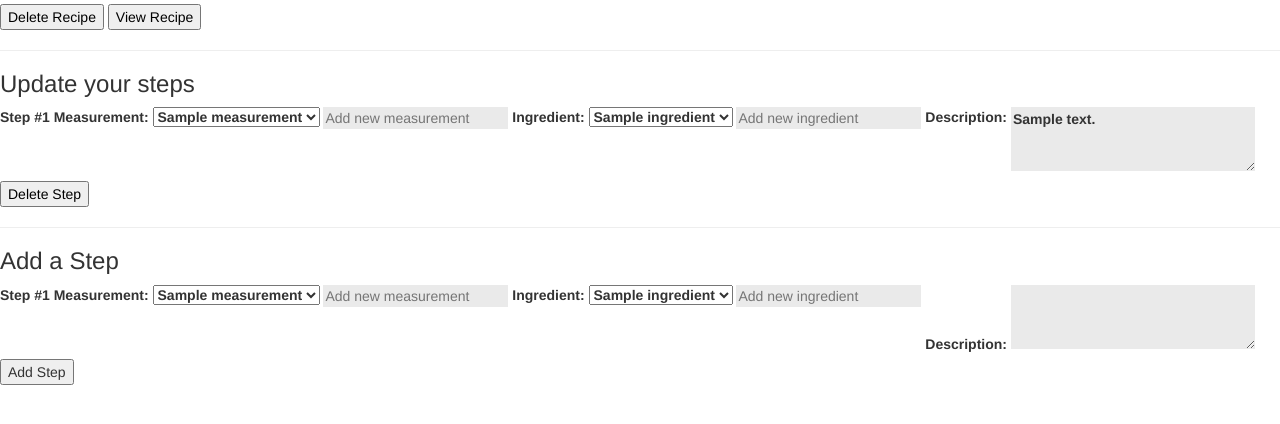
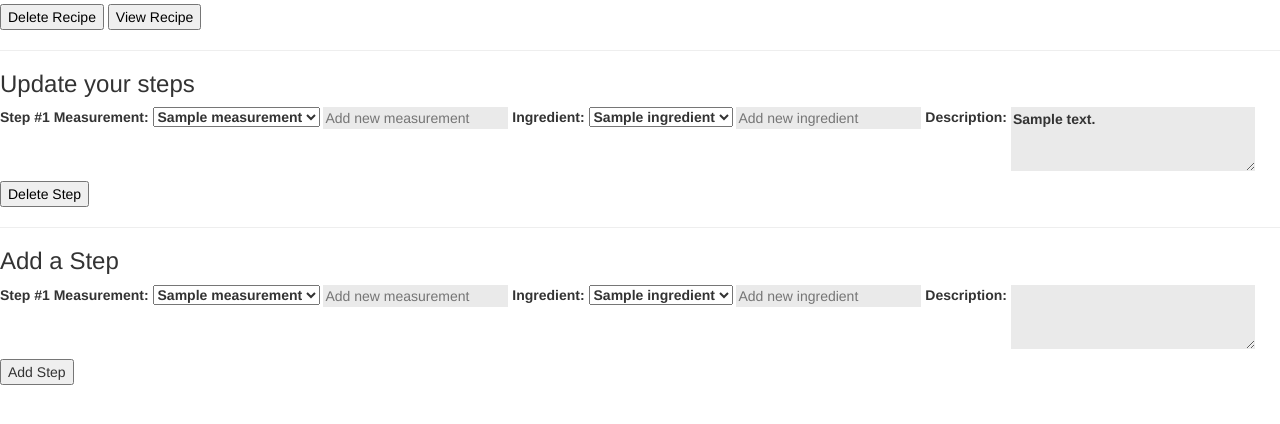
Before and after one commit to jgdepew/potluck, a Django app: template apps/cooking_app/templates/cooking_app/edit_recipe.html in a window 1280 px wide. Shown: the part 306-730 px from the top of the page. Run offline with Django 3.2, Linux system fonts and the light colour scheme; the template is opened without the code that fills it: most values are stand-ins (such as "Sample title", 1, 10 or a date in 2020); some libraries are stand-ins or nearby versions.

Commit message:
fix description alignment

```diff
--- a/apps/cooking_app/templates/cooking_app/edit_recipe.html
+++ b/apps/cooking_app/templates/cooking_app/edit_recipe.html
@@ -194,7 +194,7 @@
                         {% endfor %}
                     </select></label>
                     <input type="text" name="new_ingredient" placeholder="Add new ingredient">
-                    <label>Description: <textarea name="description" rows="3" cols="25"></textarea></label>
+                    <label><span class="vert_align">Description:</span> <textarea name="description" rows="3" cols="25"></textarea></label>
                     <input type="hidden" name="recipe_id" value="{{recipe.id}}">
                     <input type="submit" value="Add Step">
                 </form>
```
